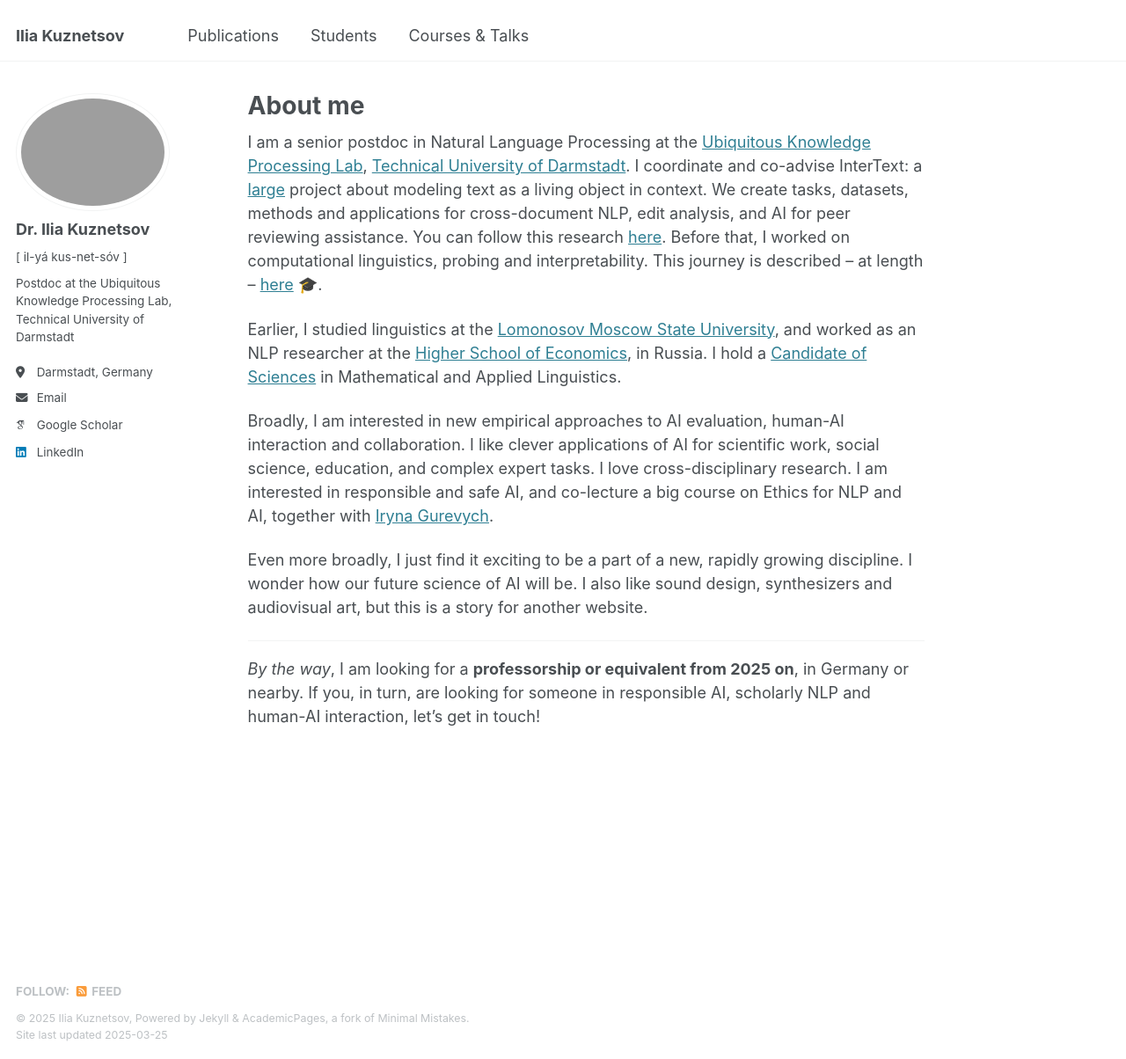
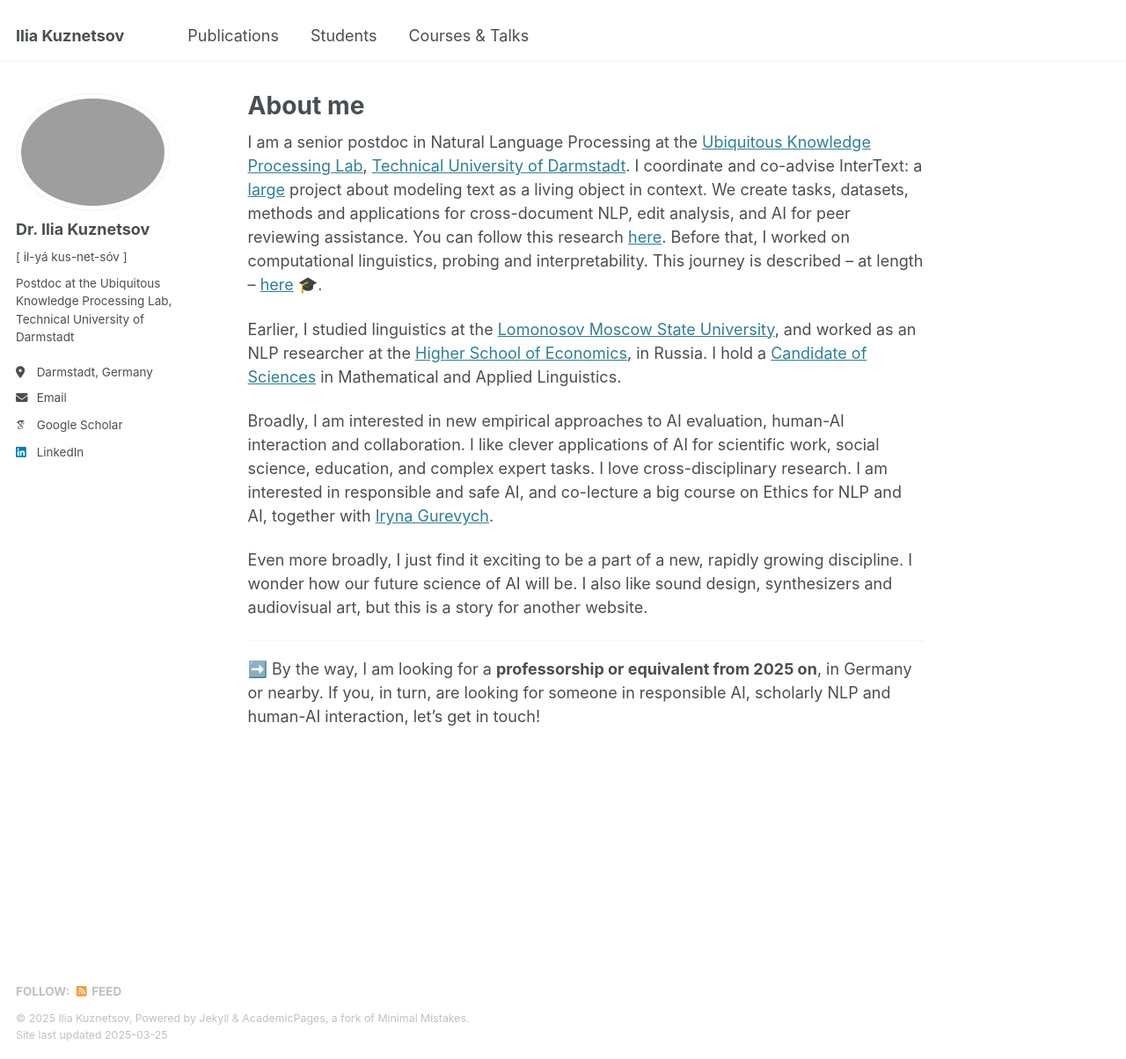
Before and after one commit to iokuznetsov/iokuznetsov.github.io, a Jekyll site: the page built from _pages/about.md, in a window 1280 px wide and 1204 px high. Shown: the whole window at 88% size. Built offline with Jekyll 4.4.1, drawn with Linux system fonts in a browser that asks for light colours; some web fonts are replaced.

```diff
--- a/_pages/about.md
+++ b/_pages/about.md
@@ -22,6 +22,6 @@ Even more broadly, I just find it exciting to be a part of a new, rapidly growin
 
 ---
 
-_By the way_, I am looking for a **professorship or equivalent from 2025 on**, in Germany or nearby. If you, in turn, are looking for someone in responsible AI, scholarly NLP and human-AI interaction, let's get in touch!
+➡️ By the way, I am looking for a **professorship or equivalent from 2025 on**, in Germany or nearby. If you, in turn, are looking for someone in responsible AI, scholarly NLP and human-AI interaction, let's get in touch!
 
 {% include base_path %}
```
